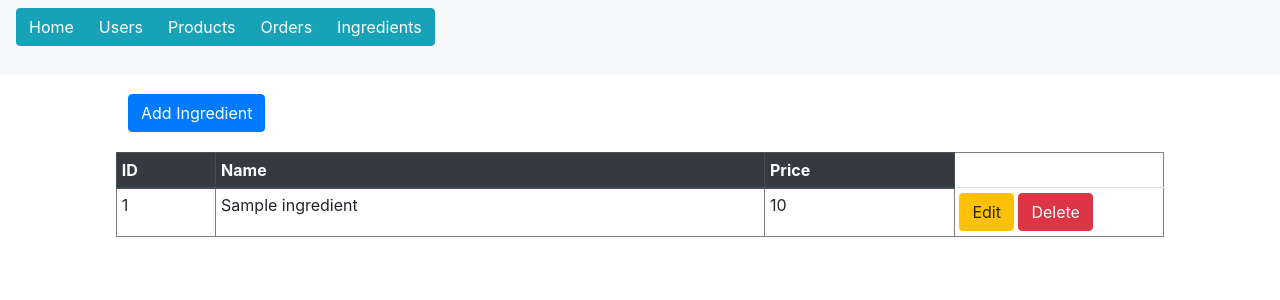
After one commit to HGRaicer/web-pizza, a Flask app: page /admin/ingredients in a window 1280 px wide. The commit adds this page. Shown: the top 300 px of the page. Run offline with Flask 3, Linux system fonts and the light colour scheme; a user stored in the database is signed in; tables that the repository leaves empty hold one stand-in row (values such as "Sample post"); some libraries are stand-ins or nearby versions.

Commit message:
add admin edit ingredients

```diff
--- a/app/forms.py
+++ b/app/forms.py
@@ -151,3 +151,8 @@ class EditForm(FlaskForm):
 class ExtraIngredientsForm(FlaskForm):
     ingredients = SelectMultipleField("ингредиенты")
     submit = SubmitField("Подтвердить")
+
+
+class IngredientForm(FlaskForm):
+    name = StringField("Name", validators=[DataRequired()])
+    price = DecimalField("Price", validators=[DataRequired()])
--- a/app/templates/add_product.html
+++ b/app/templates/add_product.html
@@ -26,9 +26,6 @@
                 {% endfor %}
             </div>
             <div class="form-group form-control-sm justify-content-center" style="margin-bottom: 65px;">
-                {{ form.ingridients.label }}<br>
-                {{ form.ingridients(class="form-control") }}<br>
-                {% for error in form.ingridients.errors %}
                 {{ form.info.label }}<br>
                 {{ form.info(class="form-control") }}<br>
                 {% for error in form.info.errors %}
--- a/app/templates/admin_base.html
+++ b/app/templates/admin_base.html
@@ -14,6 +14,7 @@
             <a class="nav-item btn btn-info" href="{{ url_for('admin_users') }}">Users</a>
             <a class="nav-item btn btn-info" href="{{ url_for('admin_products') }}">Products</a>
             <a class="nav-item btn btn-info" href="{{ url_for('admin_orders') }}">Orders</a>
+            <a class="nav-item btn btn-info" href="{{ url_for('admin_ingredients') }}">Ingredients</a>
 
         </div>
     </nav>
--- /dev/null
+++ b/app/templates/admin_ingredients.html
@@ -0,0 +1,68 @@
+{% extends 'admin_base.html' %}
+
+{% block title %}
+    Admin Ingredient
+{% endblock %}
+
+{% block content %}
+    <div style="margin-bottom: 20px;">
+
+        <a class="btn btn-primary" style="margin-left: 10%; margin-top: 20px;" href="{{ url_for('admin_add_ingredient') }}">Add Ingredient</a>
+    </div>
+
+    <div class="row justify-content-center">
+        <table class="table table-sm" style="width: 80%" border="1" id="ordertable">
+            <thead class="thead-dark">
+                <tr>
+                    <th onclick="sortTable(0)">ID</th>
+                    <th onclick="sortTable(1)">Name</th>
+                    <th onclick="sortTable(2)">Price</th>
+                </tr>
+            </thead>
+            {% for ingredient in ingredients %}
+            <tr>
+                <td>{{ ingredient.id }}</td>
+                <td>{{ ingredient.name }}</td>
+                <td>{{ ingredient.price }}</td>
+                <td style="width: 20%;">
+                    <a class="btn btn-warning" href="#" onclick="editIngredient({{ ingredient.id }})">Edit</a>
+                    <a class="btn btn-danger" href="#" onclick="deleteIngredient({{ ingredient.id }})">Delete</a>
+                </td>
+            </tr>
+            {% endfor %}
+        </table>
+    </div>
+
+
+    <script>
+        function editIngredient(ingredientId) {
+        var xhr = new XMLHttpRequest();
+        var url = '/admin/ingredients/edit/' + ingredientId;
+        xhr.open('GET', url, true);
+        xhr.onload = function () {
+            if (xhr.status === 200) {
+                window.location.href = url;
+            } else {
+
+                console.error('Failed to edit ingredient');
+
+            }
+        };
+        xhr.send();
+    }
+
+        function deleteIngredient(ingredientId) {
+        var xhr = new XMLHttpRequest();
+        var url = '/admin/ingredients/delete/' + ingredientId;
+        xhr.open('GET', url, true);
+        xhr.onload = function () {
+            if (xhr.status === 200) {
+                window.location.href = '/admin/ingredients';
+            } else {
+                console.error('Failed to delete ingredient');
+            }
+        };
+        xhr.send();
+    }
+    </script>
+{% endblock %}
--- a/app/templates/order_tracking.html
+++ b/app/templates/order_tracking.html
@@ -24,7 +24,9 @@
     <div class="d-flex justify-content-center">
         <h1>Статус заказа: <span id="order-status">{{ status_order }}</span></h1>
     </div>
-    <img src="static/pizza_loading.gif" class="row" style="margin-left: 35%;">
+    <div class="d-flex justify-content-center">
+    <img src="static/pizza_loading.gif">
+    </div>
 
 
 {% endblock %}
--- a/app/templates/profile.html
+++ b/app/templates/profile.html
@@ -2,7 +2,7 @@
 
 {% block content %}
 
-<link rel="stylesheet" href="static/menu.css" type="text/css" />
+<link rel="stylesheet" href="static/profile.css" type="text/css" />
     <div class="container-prof">
         <div class="column">
             <h1>{{ current_user.name }}</h1>
--- a/app/views.py
+++ b/app/views.py
@@ -25,8 +25,8 @@ from app.forms import (
     EditForm,
     ExtraIngredientsForm,
     get_time_choices,
+    IngredientForm,
 )
-
 
 
 def get_products_from_check(check):
@@ -224,7 +224,6 @@ def cart():
     if 'unusual_cart' in session:
         products_with_ingr = session['unusual_cart'][:-1].split(';')
         for product in products_with_ingr:
-            print(product)
             product_id = int(product.split(':')[0])
 
             ingredients_id = product.split(':')[1].split(',')
@@ -313,10 +312,8 @@ def pay_cart():
                 total_cost += models.Products.query.get(id_product).price * quantity
             # формируем чек
             dop_ingredients = session.get("unusual_cart", '')
-            print(dop_ingredients)
             if dop_ingredients != '':
                 for dop_prods in dop_ingredients[:-1].split(';'):
-                    print(dop_prods)
                     prod_id, ings_id = dop_prods.split(':')[0], dop_prods.split(':')[1]
                     if ',' in ings_id:
                         for ing_id in ings_id.split(','):
@@ -621,6 +618,58 @@ def add_ingredients():
         if "unusual_cart" not in session:
             session["unusual_cart"] = ''
         session["unusual_cart"] += f'{product_id}:{",".join(form.ingredients.data)};'
-        print(session["unusual_cart"])
         return redirect(url_for('menu'))
     return render_template('add_ingredients.html', form=form)
+
+
+@app.route("/admin/ingredients")
+@login_required
+@admin_required
+def admin_ingredients():
+    ingredients = models.Ingredient.query.all()
+
+    return render_template("admin_ingredients.html", ingredients=ingredients)
+
+
+@app.route("/admin/ingredients/add", methods=["GET", "POST"])
+@login_required
+@admin_required
+def admin_add_ingredient():
+    form = IngredientForm()
+    if form.validate_on_submit():
+        new_ingredient = models.Ingredient(
+            name=form.name.data,
+            price=form.price.data
+        )
+
+        db.session.add(new_ingredient)
+        db.session.commit()
+        return redirect(url_for("admin_ingredients"))
+    return render_template("admin_add_ingredients.html", form=form)
+
+
+@app.route("/admin/ingredients/edit/<int:ingredient_id>", methods=["GET", "POST"])
+@login_required
+@admin_required
+def admin_edit_ingredient(ingredient_id):
+    ingredient = models.Ingredient.query.get_or_404(ingredient_id)
+    form = IngredientForm(obj=ingredient)
+    if form.validate_on_submit():
+        form.populate_obj(ingredient)
+        db.session.commit()
+
+        return redirect(url_for("admin_ingredients"))
+    return render_template(
+        "admin_edit_ingredient.html", form=form, ingredient_id=ingredient_id
+    )
+
+
+@app.route("/admin/ingredients/delete/<int:ingredient_id>", methods=["GET", "POST"])
+@login_required
+@admin_required
+def delete_ingredient(ingredient_id):
+    ingredient = models.Ingredient.query.get_or_404(ingredient_id)
+    db.session.delete(ingredient)
+    db.session.commit()
+
+    return redirect(url_for("admin_ingredients"))
```
Also changed, not shown: app/static/profile.css (added, +47 -0 lines), app/templates/admin_add_ingredients.html (added, +31 -0 lines), app/templates/admin_edit_ingredient.html (added, +33 -0 lines), app/templates/menu.html (+2 -21 lines), app/static/pizzadef.png (added).
